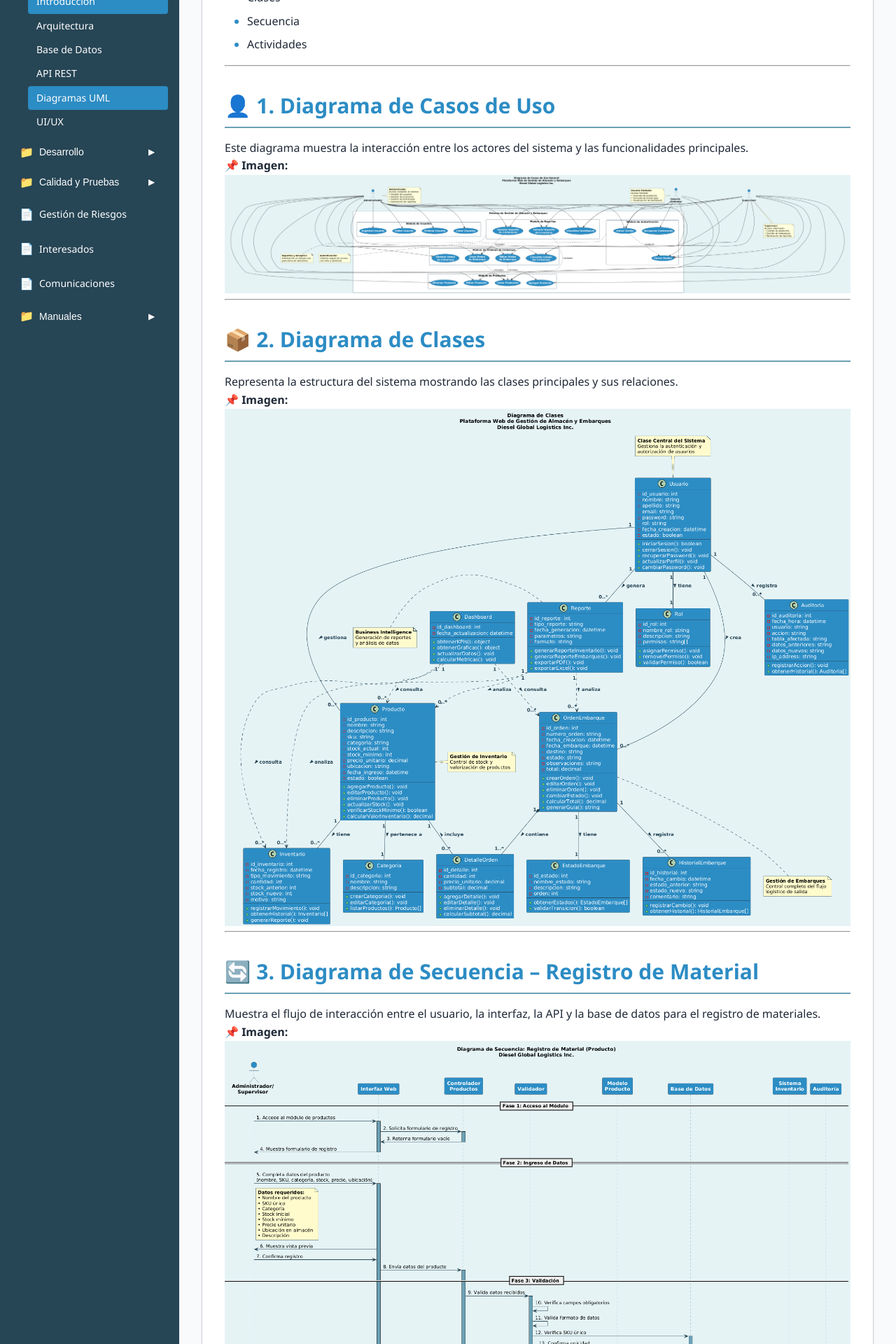
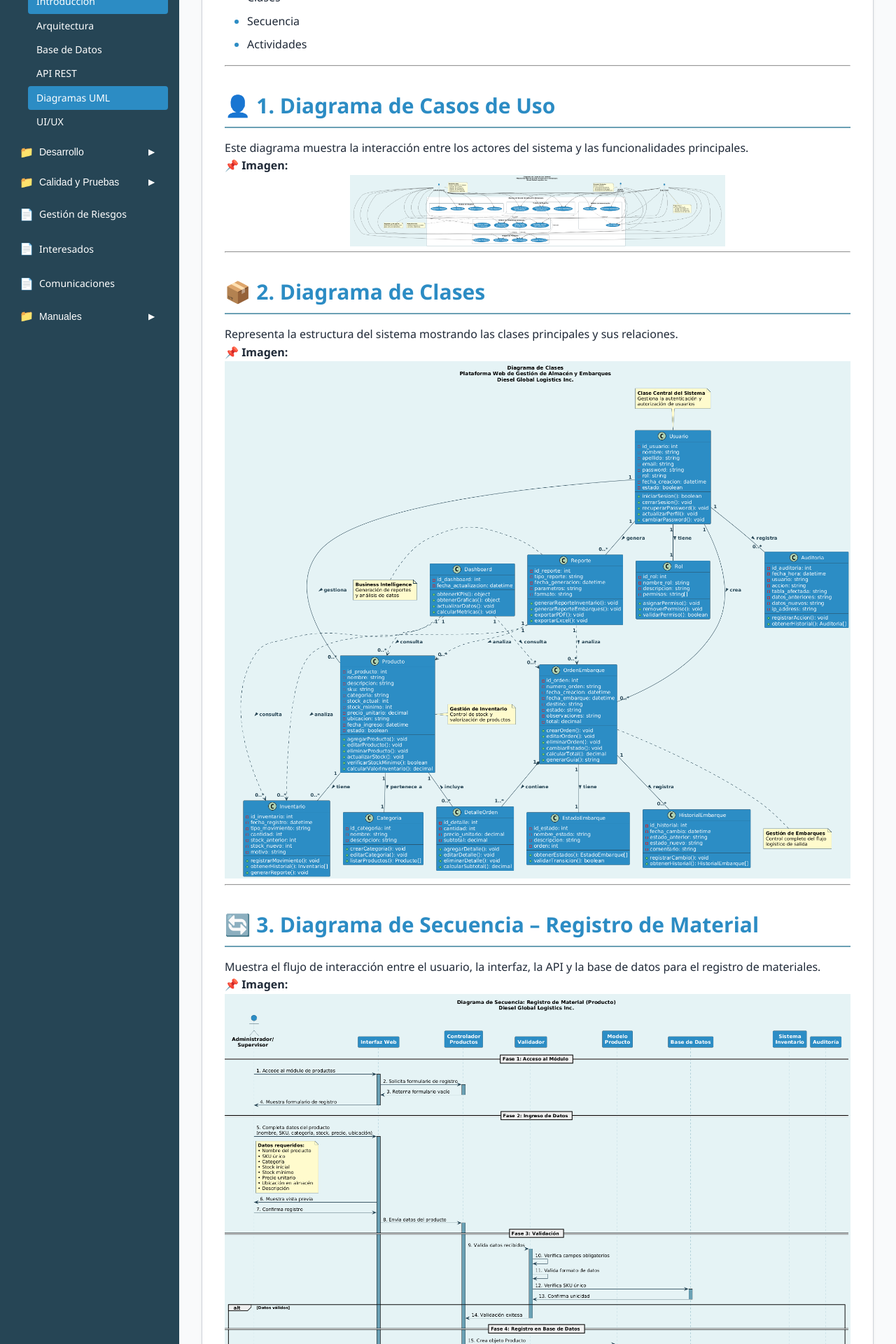
Before and after one commit to DaniOlvera17/documentacion-proyecto-dgl, a Jekyll site: the page built from 06-diseno/diagramas-uml.md, in a window 1280 px wide. Shown: the part 376-2296 px from the top of the page at 70% size. Built offline with Jekyll 4.4.1, drawn with Linux system fonts in a browser that asks for light colours.

Commit message:
Cargar images III

```diff
--- a/06-diseno/diagramas-uml.md
+++ b/06-diseno/diagramas-uml.md
@@ -23,7 +23,7 @@ Este diagrama muestra la interacción entre los actores del sistema y las funcio
 📌 **Imagen:**
 
 <p align="center">
-  <img src="../assets/images/uml-casos-uso.png" alt="Diagrama de Casos de Uso" width="100%">
+  <img src="../assets/images/uml-casos-uso.png" alt="Diagrama de Casos de Uso" width="60%">
 </p>
 
 ---
```
